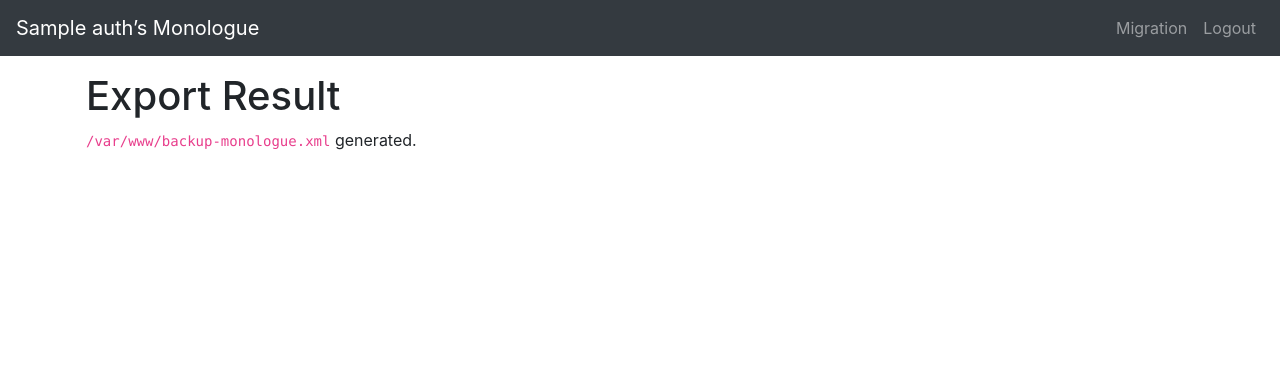
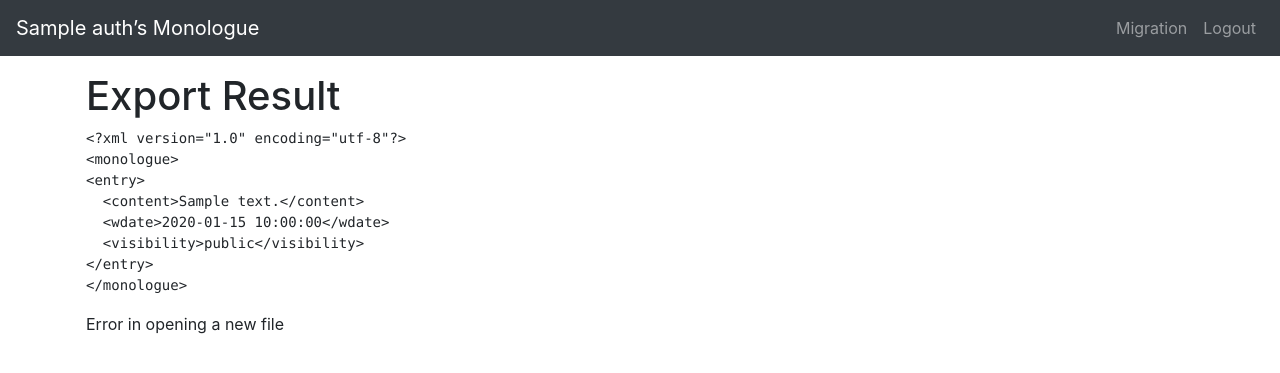
Before and after one commit to theplenoh/php-monologue, a PHP site: page /export_run.php in a window 1280 px wide. Shown: the top 373 px of the page. Run offline with PHP 8.4, Linux system fonts and the light colour scheme; the visitor is signed in with stand-in values (Sample User, id 1); tables that the repository leaves empty or names only in its code hold one stand-in row (values such as "Sample post"); a stand-in replaces the project's code that opens the database connection; some libraries are stand-ins or nearby versions.

Commit message:
Improve export/import feature

```diff
--- a/export_run.php
+++ b/export_run.php
@@ -33,21 +33,20 @@ exit;
     <div class="row">
         <div class="col-xs-12 w-100 p-3">
 <?php
-$query = "SELECT * FROM monolog_entries ORDER by id DESC";
+$query = "SELECT * FROM monologue_entries ORDER by entryID DESC";
 $result = mysqli_query($conn, $query);
 ?>
             <h1>Export Result</h1>
+            <pre>
 <?php
-$xml = "<monologue>\n";
+$xml = "<?xml version=\"1.0\" encoding=\"utf-8\"?>\n";
+$xml .= "<monologue>\n";
 
 while($record = mysqli_fetch_array($result, MYSQLI_NUM))
 {
-    $entry = array(
-        'entryID' => $record[0],
-        'content' => $record[1],
-        'wdate' => $record[2],
-        'visibility' => "public"
-    );
+    $entry['content'] = $record[1];
+    $entry['wdate'] = $record[2];
+    $entry['visibility'] = $record[3]? "public":"private";
 
     $xml .= "<entry>\n";
 
@@ -62,13 +61,17 @@ while($record = mysqli_fetch_array($result, MYSQLI_NUM))
 }
 
 $xml .= "</monologue>";
-//echo(htmlentities($xml));
+echo(htmlentities($xml));
 ?>
+            </pre>
             <p>
 <?php
-$filename = "backup-monologue.xml";
-$homedir = substr($_SERVER['DOCUMENT_ROOT'], 0, strrpos($_SERVER['DOCUMENT_ROOT'], '/'));
-$filepath = $homedir.'/'.$filename;
+$datetime = date("Ymd-His", time());
+
+$filename = "backups/backup-monologue-{$datetime}.xml";
+//$homedir = substr($_SERVER['DOCUMENT_ROOT'], 0, strrpos($_SERVER['DOCUMENT_ROOT'], '/'));
+
+$filepath = $filename;
 
 $fp = fopen($filepath, "w");
 
```
Also changed, not shown: import_run.php (+5 -6 lines), 1 other file.
